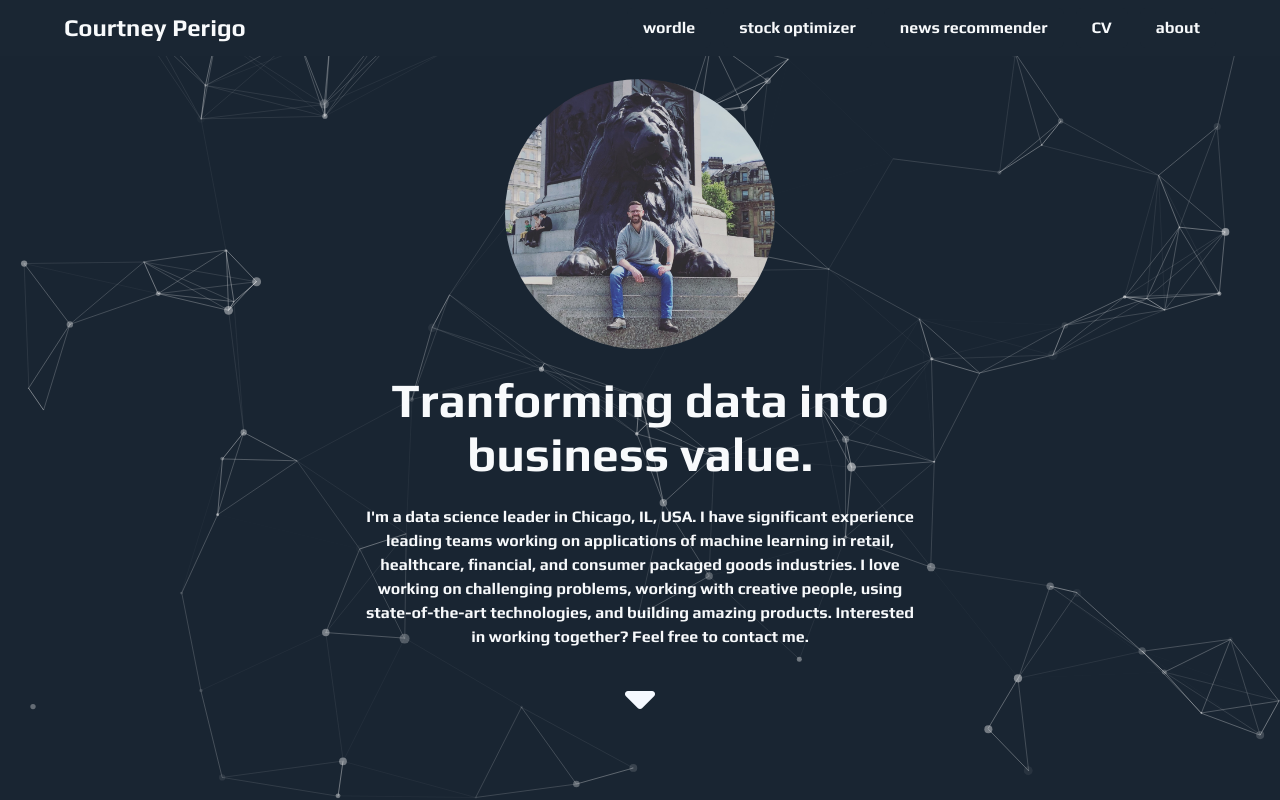
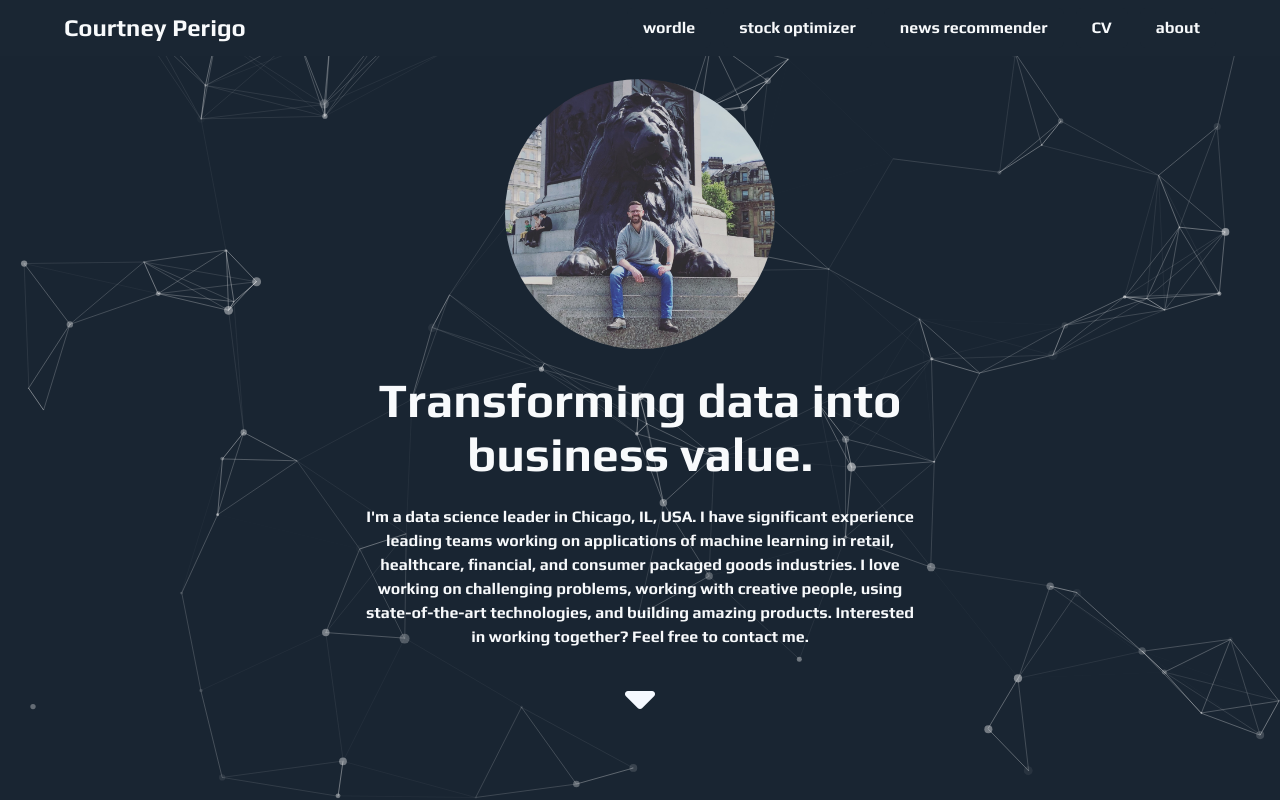
Before and after one commit to agentdanger/courtney-perigo-dotcom, a Vue app in the folder courtney-perigo-dotcom/: page / in a window 1280 px wide. Shown: the top 800 px of the page. Built offline with nearby package versions, Linux system fonts and the light colour scheme; no server answers.

Commit message:
Landing page: fix headline spelling (Transforming)

```diff
--- a/courtney-perigo-dotcom/src/views/Main.vue
+++ b/courtney-perigo-dotcom/src/views/Main.vue
@@ -19,7 +19,7 @@
                         </div>
                         <div class="content has-text-centered">
                             <h1 class="title is-size-1 is-relative">
-                                Tranforming data into business value.
+                                Transforming data into business value.
                             </h1>
                             {{ main_intro }}
                         </div>
```
